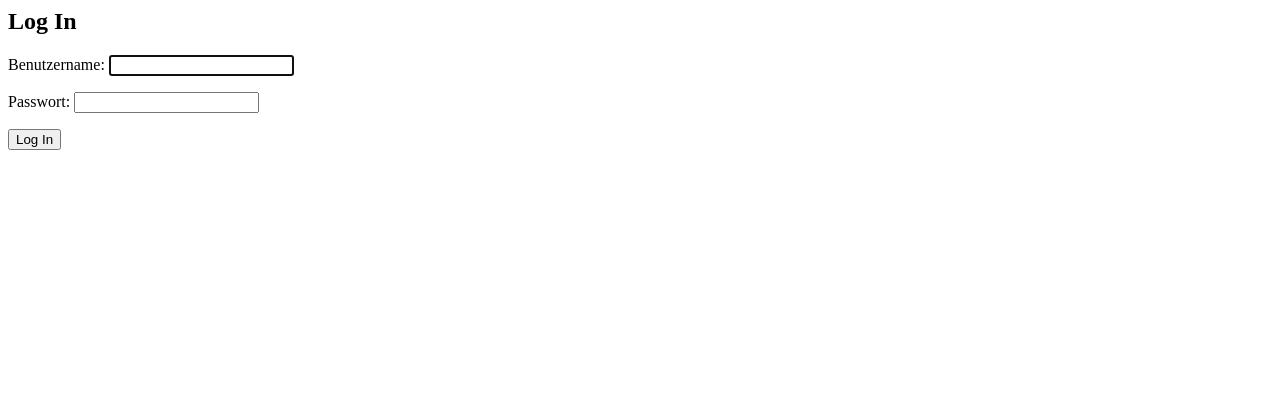
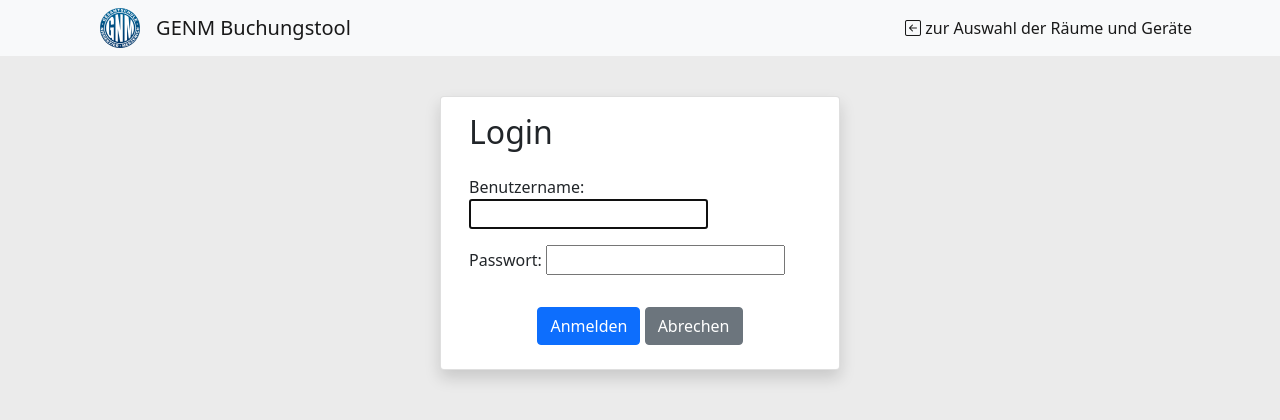
Before and after one commit to pyphil/DjangoBuchungstool, a Django app: page /accounts/login/ in a window 1280 px wide. Shown: the top 420 px of the page. Run offline with Django 3.2, Linux system fonts and the light colour scheme.

Commit message:
improved login form

```diff
--- a/buchungstool/templates/registration/login.html
+++ b/buchungstool/templates/registration/login.html
@@ -1,6 +1,21 @@
-<h2>Log In</h2>
+{% extends 'base.html' %}
+{% block content %}
+
 <form method="post">
   {% csrf_token %}
-  {{ form.as_p }}
-  <button type="submit">Log In</button>
+  <div class="row justify-content-md-center">
+    <div class="card shadow" style="width: 400;">
+      <div class="card-body">
+        <h2 class="mb-4">Login</h2>
+        {{ form.as_p }}
+        <div class="text-center">
+          <button type="submit" class="btn btn-primary mt-3 mb-2">Anmelden</button>
+          <button type="submit" class="btn btn-secondary mt-3 mb-2" name="cancel" value="cancel">Abrechen</button>
+
+        </div>
+      </div>
+    </div>
+  </div>
 </form>
+
+{% endblock content %}
```
